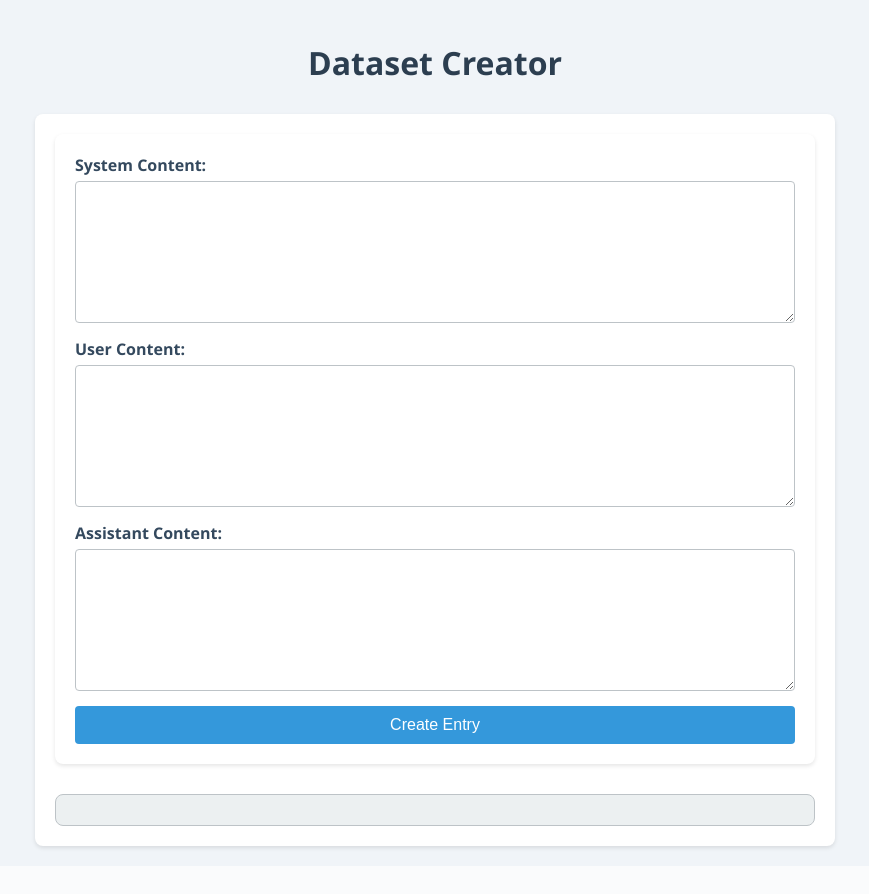
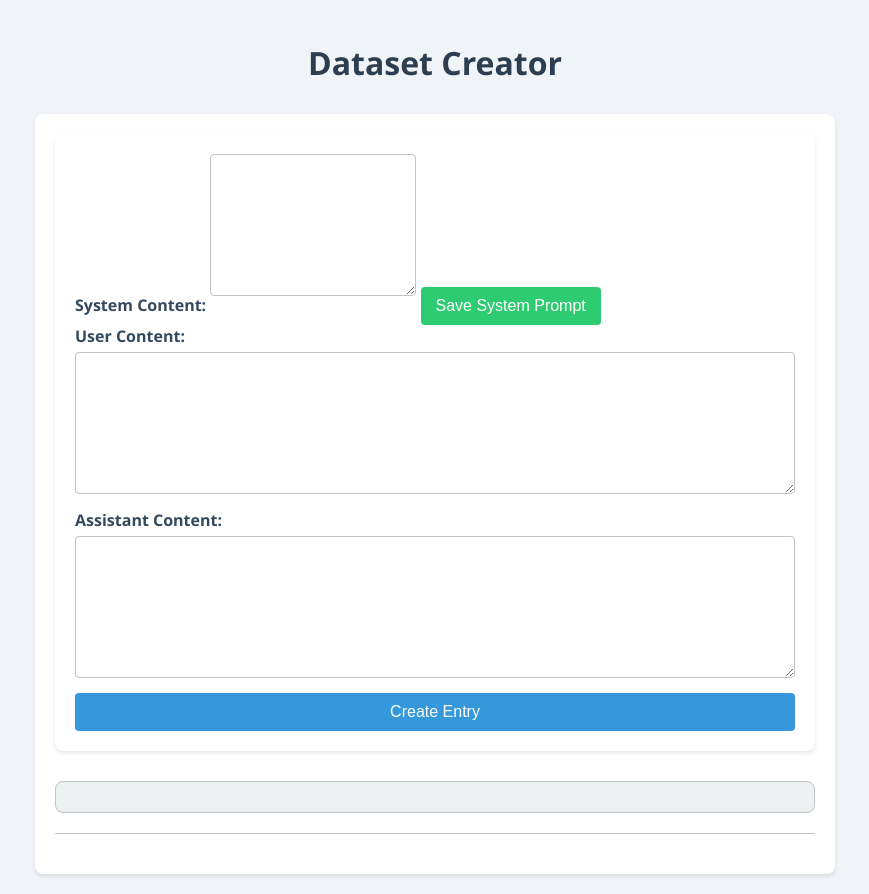
Before and after one commit to alextobias78/Fine-Tuner, a Flask app: page / in a window 1280 px wide. Shown: the whole page, without its empty margins (205-1074 px from the left). Before the commit the page ends 851 px from the top, so only its background shows below. Run offline with Flask 3, Linux system fonts and the light colour scheme.

Commit message:
feat: Add option to save system prompt and clear user/assistant content after each entry

```diff
--- a/app.py
+++ b/app.py
@@ -1,5 +1,5 @@
-from flask import Flask, request, render_template, Response
-from dataset_handler import create_dataset_entry, save_to_file
+from flask import Flask, request, render_template, jsonify
+from dataset_handler import create_dataset_entry, save_to_file, get_dataset_entries
 
 app = Flask(__name__)
 
@@ -12,9 +12,9 @@ def index():
 
         entry = create_dataset_entry(system_content, user_content, assistant_content)
         save_to_file(entry)
-        return Response(entry, mimetype='application/json')
+        return jsonify(entry)
 
-    return render_template('index.html')
+    return render_template('index.html', entries=get_dataset_entries())
 
 if __name__ == '__main__':
     app.run(debug=True)
--- a/dataset_handler.py
+++ b/dataset_handler.py
@@ -13,3 +13,13 @@ def create_dataset_entry(system_content, user_content, assistant_content):
 def save_to_file(entry, filename="dataset.jsonl"):
     with open(filename, "a", encoding="utf-8") as f:
         f.write(entry + "\n")
+
+def get_dataset_entries(filename="dataset.jsonl"):
+    entries = []
+    try:
+        with open(filename, "r", encoding="utf-8") as f:
+            for line in f:
+                entries.append(json.loads(line.strip()))
+    except FileNotFoundError:
+        pass
+    return entries
--- a/static/styles.css
+++ b/static/styles.css
@@ -70,3 +70,26 @@ button:hover {
     border-radius: 8px;
     box-shadow: 0 2px 4px rgba(0, 0, 0, 0.1);
 }
+#saveSystemPrompt {
+    margin-top: 5px;
+    background-color: #2ecc71;
+}
+
+#saveSystemPrompt:hover {
+    background-color: #27ae60;
+}
+
+#entries {
+    margin-top: 20px;
+    border-top: 1px solid #bdc3c7;
+    padding-top: 20px;
+}
+
+#entries pre {
+    background-color: #f9f9f9;
+    border: 1px solid #ddd;
+    border-radius: 4px;
+    padding: 10px;
+    margin-bottom: 10px;
+    overflow-x: auto;
+}
--- a/templates/index.html
+++ b/templates/index.html
@@ -10,8 +10,11 @@
     <h1>Dataset Creator</h1>
     <div class="container">
         <form id="datasetForm">
+            <div>
                 <label for="system_content">System Content:</label>
                 <textarea id="system_content" name="system_content" required></textarea>
+                <button type="button" id="saveSystemPrompt">Save System Prompt</button>
+            </div>
 
             <label for="user_content">User Content:</label>
             <textarea id="user_content" name="user_content" required></textarea>
@@ -22,18 +25,33 @@
             <button type="submit">Create Entry</button>
         </form>
         <div id="result"></div>
+        <div id="entries"></div>
     </div>
 
     <script>
+        let savedSystemPrompt = '';
+
+        document.getElementById('saveSystemPrompt').addEventListener('click', function() {
+            savedSystemPrompt = document.getElementById('system_content').value;
+            alert('System prompt saved!');
+        });
+
         document.getElementById('datasetForm').addEventListener('submit', function(e) {
             e.preventDefault();
+            const formData = new FormData(this);
+            if (savedSystemPrompt) {
+                formData.set('system_content', savedSystemPrompt);
+            }
             fetch('/', {
                 method: 'POST',
-                body: new FormData(this),
+                body: formData,
             })
             .then(response => response.text())
             .then(data => {
-                document.getElementById('result').textContent = data;
+                document.getElementById('result').textContent = 'Entry added successfully!';
+                document.getElementById('entries').innerHTML += `<pre>${data}</pre>`;
+                document.getElementById('user_content').value = '';
+                document.getElementById('assistant_content').value = '';
             });
         });
     </script>
```
Lines whose indentation alone changed are shown as unchanged.
